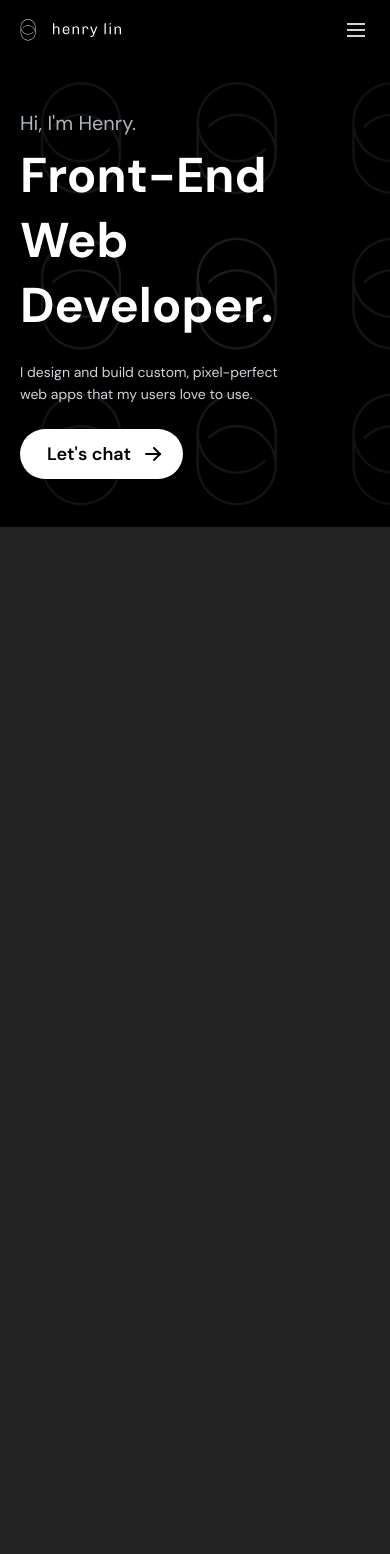
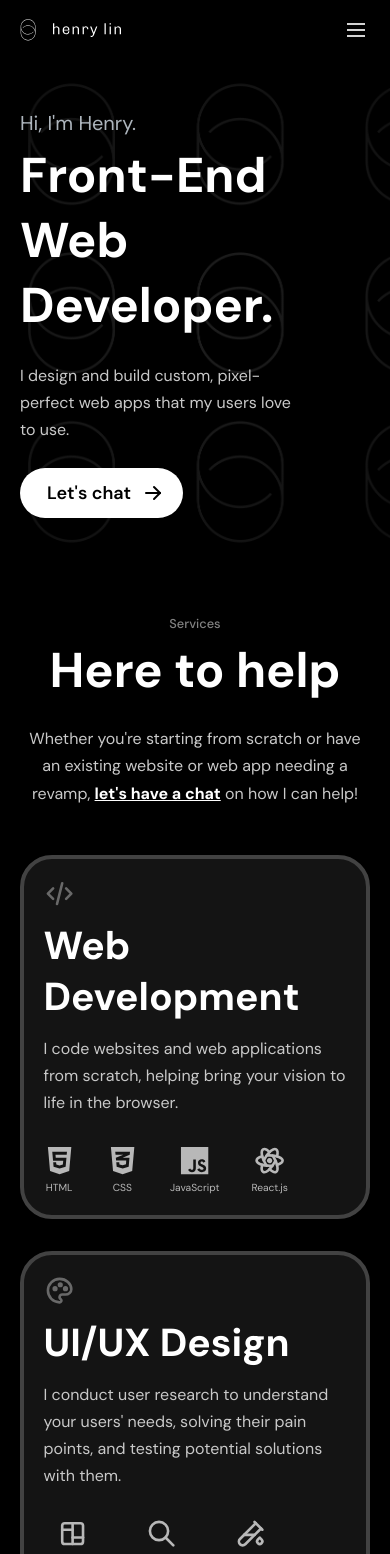
Before and after one commit to henrylin03/portfolio, a React (Vite) app: page / in a window 390 px wide. Shown: the top 1554 px of the page. Before the commit the page ends 844 px from the top, so only its background shows below. Built offline with nearby package versions, Linux system fonts and the light colour scheme.

Commit message:
feat: build 'services' section.
section is static - no animations yet. added elements and ensured responsiveness on smaller screens. adjust responsiveness for earlier sections to ensure alignment and consistency in UI.

```diff
--- a/package.json
+++ b/package.json
@@ -14,6 +14,9 @@
     "**/*": "prettier --write --ignore-unknown"
   },
   "dependencies": {
+    "@fortawesome/fontawesome-svg-core": "^6.7.2",
+    "@fortawesome/free-brands-svg-icons": "^6.7.2",
+    "@fortawesome/react-fontawesome": "^0.2.2",
     "@mantine/core": "^7.17.1",
     "@mantine/hooks": "^7.17.1",
     "@tabler/icons-react": "^3.31.0",
--- a/src/App.jsx
+++ b/src/App.jsx
@@ -1,6 +1,7 @@
 import { MantineProvider } from "@mantine/core";
 import Header from "./components/Header";
 import HeroSection from "./components/HeroSection";
+import ServicesSection from "./components/ServicesSection";
 import "@mantine/core/styles.css";
 import theme from "./styles/theme";
 import "./styles/global.css";
@@ -12,6 +13,7 @@ const App = () => {
 
       <main>
         <HeroSection />
+        <ServicesSection />
       </main>
 
       <footer></footer>
--- a/src/components/HeroSection/HeroSection.module.css
+++ b/src/components/HeroSection/HeroSection.module.css
@@ -1,8 +1,6 @@
 .hero {
   position: relative;
   overflow: hidden;
-  padding-top: 4rem;
-  padding-bottom: 8rem;
 }
 
 .inner {
@@ -123,10 +121,6 @@
 }
 
 @media (max-width: $mantine-breakpoint-xs) {
-  .hero {
-    padding: 2rem 0;
-  }
-
   .inner,
   .bottom {
     gap: 1.5rem;
--- /dev/null
+++ b/src/components/ServicesSection/ServicesSection.module.css
@@ -0,0 +1,143 @@
+.services {
+  background-color: black;
+}
+
+.services svg {
+  height: 100%;
+  width: 100%;
+}
+
+.inner {
+  composes: inner from global;
+  display: flex;
+  flex-direction: column;
+  align-items: center;
+  gap: var(--mantine-spacing-xl);
+}
+
+.textContainer {
+  text-align: center;
+}
+
+.small {
+  font-size: var(--sm);
+  color: var(--mantine-color-dark-2);
+  margin-bottom: -1rem;
+  font-weight: 500;
+}
+
+.paragraphText {
+  composes: paragraphText from global;
+}
+
+.textContainer > .paragraphText {
+  margin: 0 auto;
+  max-width: 75%;
+}
+
+.grid {
+  margin-top: 3vmin;
+
+  /* grid */
+  display: grid;
+  grid-template-columns: 1fr 1fr;
+  gap: 4vmin;
+}
+
+.card {
+  padding: var(--mantine-spacing-xl);
+  background-color: var(--mantine-color-dark-9);
+  border-radius: var(--mantine-radius-xl);
+  border: 0.25rem solid var(--mantine-color-dark-4);
+
+  display: flex;
+  flex-direction: column;
+  gap: var(--mantine-spacing-sm);
+}
+
+.cardIcon {
+  height: var(--3xl);
+  width: var(--3xl);
+  color: var(--mantine-color-dark-3);
+}
+
+.top {
+  flex: 1;
+  display: flex;
+  flex-direction: column;
+  gap: var(--mantine-spacing-sm);
+}
+
+.cardHeading {
+  font-size: var(--3xl);
+  line-height: calc(var(--3xl) * 1.3);
+  color: white;
+}
+
+.skillsContainer {
+  margin-top: var(--mantine-spacing-md);
+  list-style: none;
+  display: flex;
+  align-items: center;
+  gap: var(--mantine-spacing-xl);
+}
+
+.skill {
+  color: var(--mantine-color-dark-1);
+
+  /* flexbox */
+  display: flex;
+  flex-direction: column;
+  align-items: center;
+  gap: 0.25rem;
+}
+
+.skillIcon {
+  height: var(--2xl);
+  width: var(--2xl);
+}
+
+.skillLabel {
+  font-size: var(--xs);
+  text-wrap: nowrap;
+}
+
+/* MEDIA QUERIES */
+@media (max-width: $mantine-breakpoint-md) {
+  .grid {
+    gap: 2vmin;
+    margin-top: 1rem;
+  }
+
+  .cardIcon {
+    width: var(--2xl);
+    height: var(--2xl);
+  }
+}
+
+@media (max-width: $mantine-breakpoint-sm) {
+  .textContainer > .paragraphText {
+    max-width: 85%;
+  }
+
+  .grid {
+    grid-template-columns: 1fr;
+    gap: var(--mantine-spacing-xl);
+  }
+
+  .card {
+    padding: 5vmin;
+  }
+}
+
+@media (max-width: $mantine-breakpoint-xs) {
+  .textContainer > .paragraphText {
+    max-width: 100%;
+  }
+}
+
+@media (max-width: 350px) {
+  .skillsContainer {
+    gap: var(--mantine-spacing-lg);
+  }
+}
--- /dev/null
+++ b/src/components/ServicesSection/index.jsx
@@ -0,0 +1,84 @@
+import { Stack } from "@mantine/core";
+import {
+  IconCode,
+  IconPalette,
+  IconBrandReact,
+  IconLayoutBoard,
+  IconSearch,
+  IconTestPipe,
+} from "@tabler/icons-react";
+import { FontAwesomeIcon } from "@fortawesome/react-fontawesome";
+import { faHtml5, faCss3Alt, faJs } from "@fortawesome/free-brands-svg-icons";
+import styles from "./ServicesSection.module.css";
+
+const SERVICES_DATA = [
+  {
+    icon: <IconCode />,
+    title: "Web Development",
+    text: "I code websites and web applications from scratch, helping bring your vision to life in the browser.",
+    skills: [
+      { label: "HTML", icon: <FontAwesomeIcon icon={faHtml5} /> },
+      { label: "CSS", icon: <FontAwesomeIcon icon={faCss3Alt} /> },
+      { label: "JavaScript", icon: <FontAwesomeIcon icon={faJs} /> },
+      { label: "React.js", icon: <IconBrandReact /> },
+    ],
+  },
+
+  {
+    icon: <IconPalette />,
+    title: "UI/UX Design",
+    text: "I conduct user research to understand your users' needs, solving their pain points, and testing potential solutions with them.",
+    skills: [
+      { label: "Wireframing", icon: <IconLayoutBoard /> },
+      { label: "UX research", icon: <IconSearch /> },
+      { label: "User testing", icon: <IconTestPipe /> },
+    ],
+  },
+];
+
+const ServicesSection = () => (
+  <section id="#services" className={styles.services}>
+    <div className={styles.inner}>
+      {/* Text */}
+      <Stack justify="center" gap="md" className={styles.textContainer}>
+        <p className={styles.small}>Services</p>
+        <h1 className="sectionHeading">Here to help</h1>
+        <p className={styles.paragraphText}>
+          Whether you're starting from scratch or have an existing website or
+          web app needing a revamp,{" "}
+          <a href="#contact" className="link">
+            let's have a chat
+          </a>{" "}
+          on how I can help!
+        </p>
+      </Stack>
+
+      {/* Cards */}
+      <div className={styles.grid}>
+        {SERVICES_DATA.map((service) => (
+          <article key={service.title} className={styles.card}>
+            <figure className={styles.cardIcon} alt={service.title}>
+              {service.icon}
+            </figure>
+            <div className={styles.top}>
+              <h2 className={styles.cardHeading}>{service.title}</h2>
+              <p className={styles.paragraphText}>{service.text}</p>
+            </div>
+            <ul className={styles.skillsContainer}>
+              {service.skills.map((skill) => (
+                <li key={skill.label} className={styles.skill}>
+                  <figure className={styles.skillIcon} alt={skill.label}>
+                    {skill.icon}
+                  </figure>
+                  <small className={styles.skillLabel}>{skill.label}</small>
+                </li>
+              ))}
+            </ul>
+          </article>
+        ))}
+      </div>
+    </div>
+  </section>
+);
+
+export default ServicesSection;
--- a/src/styles/global.css
+++ b/src/styles/global.css
@@ -4,9 +4,12 @@
   /* font-sizes */
   --5xl: 3.815rem;
   --4xl: 3.052rem;
+  --3xl: 2.441rem;
+  --2xl: 1.953rem;
   --xl: 1.563rem;
   --lg: 1.25rem;
   --sm: 0.8rem;
+  --xs: 0.64rem;
 }
 
 /* reset */
@@ -16,12 +19,35 @@
   box-sizing: border-box;
 }
 
+/* sections/wrappers */
+section {
+  padding-top: 4rem;
+  padding-bottom: 8rem;
+}
+
 .inner {
   max-width: 1200px;
   margin: 0 auto;
   padding: var(--mantine-spacing-md) var(--mantine-spacing-xl);
 }
 
+/* typography */
+.sectionHeading {
+  font-size: var(--4xl);
+  color: white;
+}
+
+.paragraphText {
+  text-wrap: pretty;
+  line-height: 1.7rem;
+}
+
+.link {
+  font-weight: 700;
+  color: white;
+}
+
+/* UI elements */
 .primaryBtn {
   transition: background-color 0.2s ease-out;
 
@@ -30,18 +56,13 @@
   }
 }
 
-.paragraphText {
-  text-wrap: pretty;
-  color: var(--mantine-color-gray-4);
-}
-
 /* MEDIA QUERIES */
 @media (max-width: $mantine-breakpoint-xs) {
+  section {
+    padding: 2rem 0;
+  }
+
   .inner {
     padding: var(--mantine-spacing-md) var(--mantine-spacing-lg);
   }
-
-  .paragraphText {
-    font-size: var(--mantine-font-size-sm);
-  }
 }
```
Also changed, not shown: 1 other file (tests, documents, lock files or other folders).
